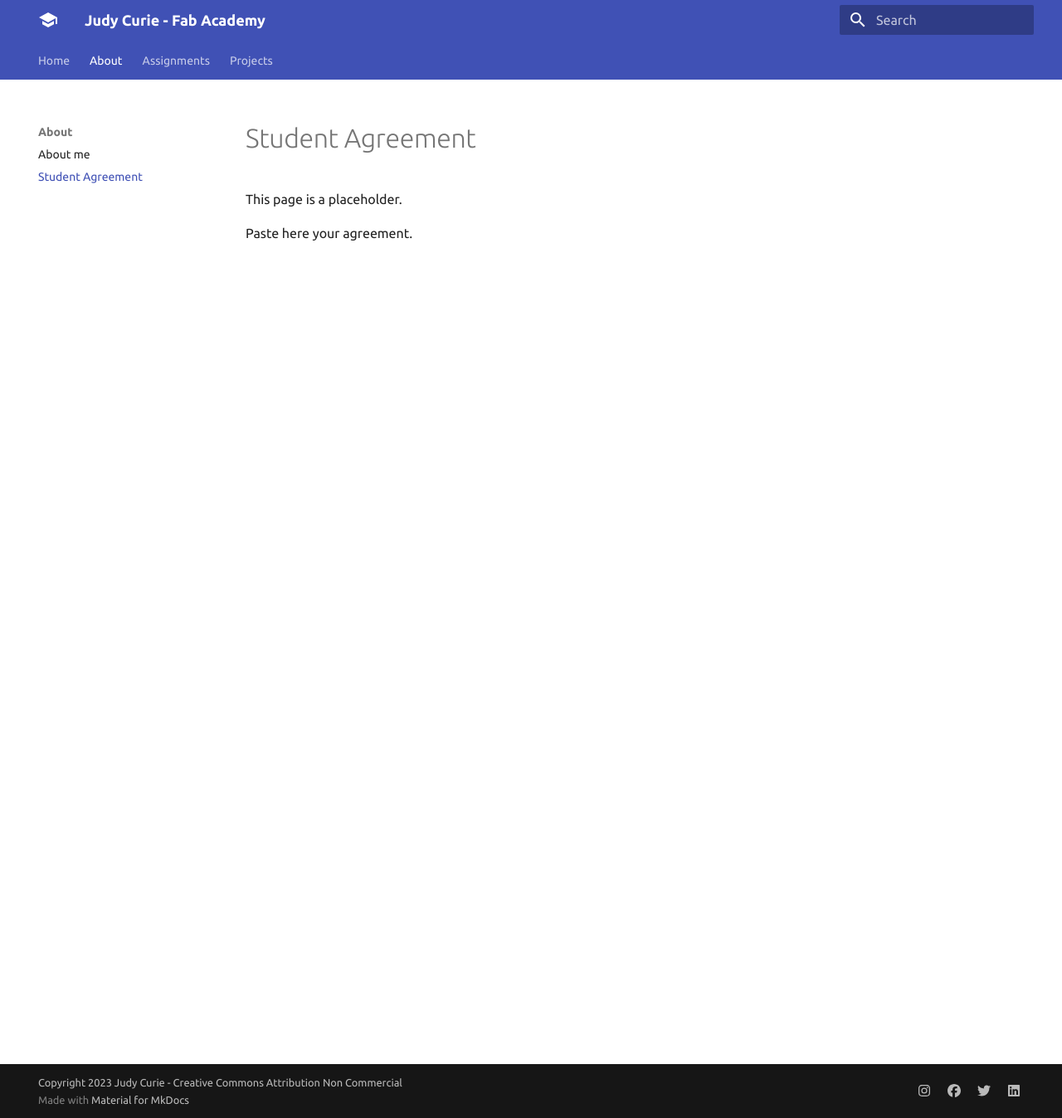
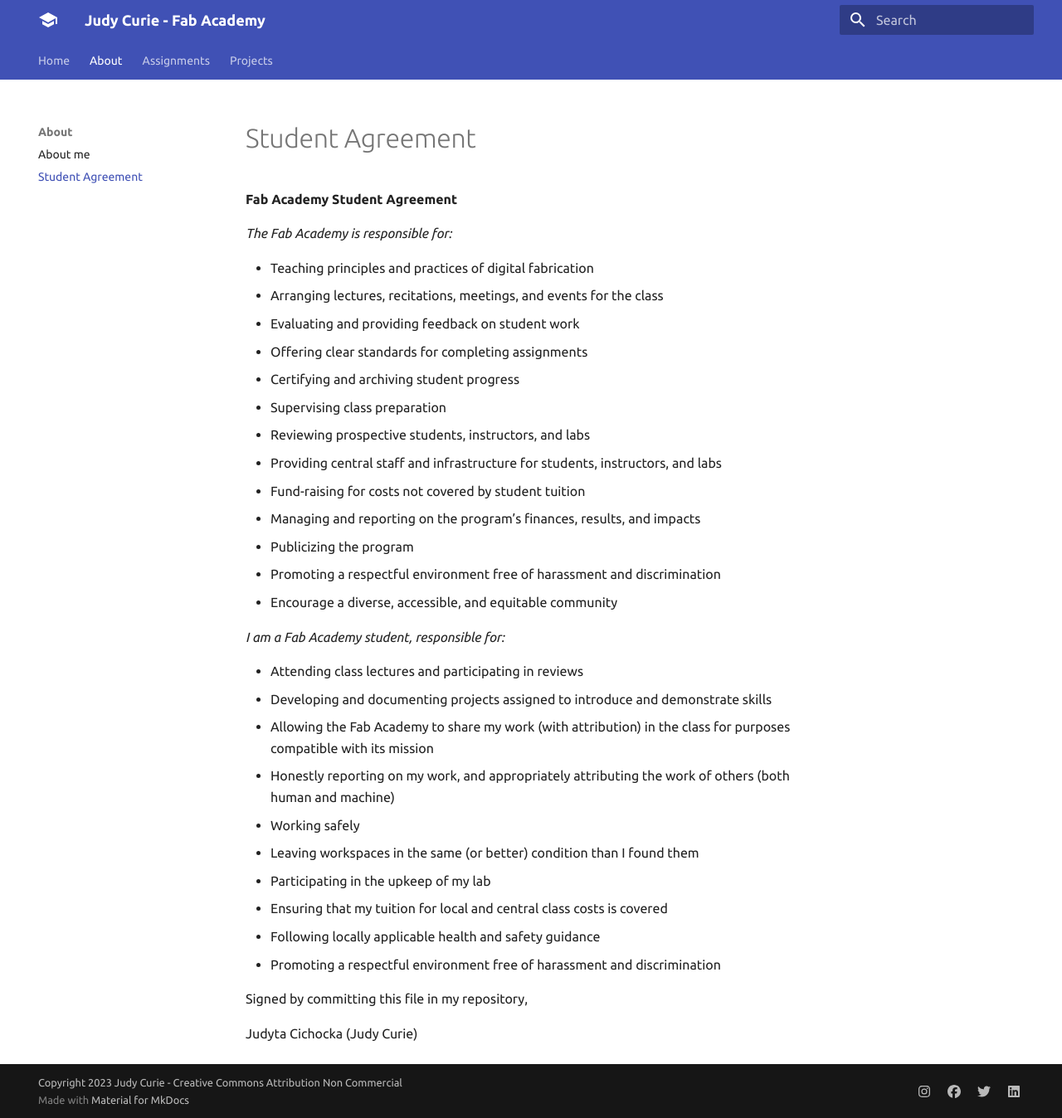
Before and after one commit to judycurie/judy, an MkDocs documentation site: the page built from docs/about/agreement.md, in a window 1280 px wide and 1348 px high. Shown: the whole window at 83% size. Built offline with MkDocs 1.6.1 and Material for MkDocs 9.7.7, drawn with Linux system fonts in a browser that asks for light colours.

Commit message:
new personal website

```diff
--- a/docs/about/agreement.md
+++ b/docs/about/agreement.md
@@ -1,5 +1,36 @@
 # Student Agreement
 
-This page is a placeholder.
+**Fab Academy Student Agreement**
 
-Paste here your agreement.
+*The Fab Academy is responsible for:*
+
+- Teaching principles and practices of digital fabrication
+- Arranging lectures, recitations, meetings, and events for the class
+- Evaluating and providing feedback on student work
+- Offering clear standards for completing assignments
+- Certifying and archiving student progress
+- Supervising class preparation
+- Reviewing prospective students, instructors, and labs
+- Providing central staff and infrastructure for students, instructors, and labs
+- Fund-raising for costs not covered by student tuition
+- Managing and reporting on the program's finances, results, and impacts
+- Publicizing the program
+- Promoting a respectful environment free of harassment and discrimination
+- Encourage a diverse, accessible, and equitable community
+
+*I am a Fab Academy student, responsible for:*
+
+- Attending class lectures and participating in reviews
+- Developing and documenting projects assigned to introduce and demonstrate skills
+- Allowing the Fab Academy to share my work (with attribution) in the class for purposes compatible with its mission
+- Honestly reporting on my work, and appropriately attributing the work of others (both human and machine)
+- Working safely
+- Leaving workspaces in the same (or better) condition than I found them
+- Participating in the upkeep of my lab
+- Ensuring that my tuition for local and central class costs is covered
+- Following locally applicable health and safety guidance
+- Promoting a respectful environment free of harassment and discrimination
+
+Signed by committing this file in my repository,
+
+Judyta Cichocka (Judy Curie)
--- a/mkdocs.yml
+++ b/mkdocs.yml
@@ -11,13 +11,13 @@
   social:
     # For other social icons at https://squidfunk.github.io/mkdocs-material/setup/adding-social-links/
     - icon: fontawesome/brands/instagram
-      link: https://instagram.com/fabacademany
+      link: https://www.instagram.com/judycurie/
     - icon: fontawesome/brands/facebook
-      link: https://facebook.com/fabacademany
+      link: https://www.facebook.com/judyta.cichocka
     - icon: fontawesome/brands/twitter
-      link: https://twitter.com/fabacademany
+      link: https://twitter.com/judycurie
     - icon: fontawesome/brands/linkedin
-      link: "https://linkedin.com/in/academany"
+      link: https://www.linkedin.com/in/judyta-cichocka-6992a854/
 
 theme:
   name: material
```
